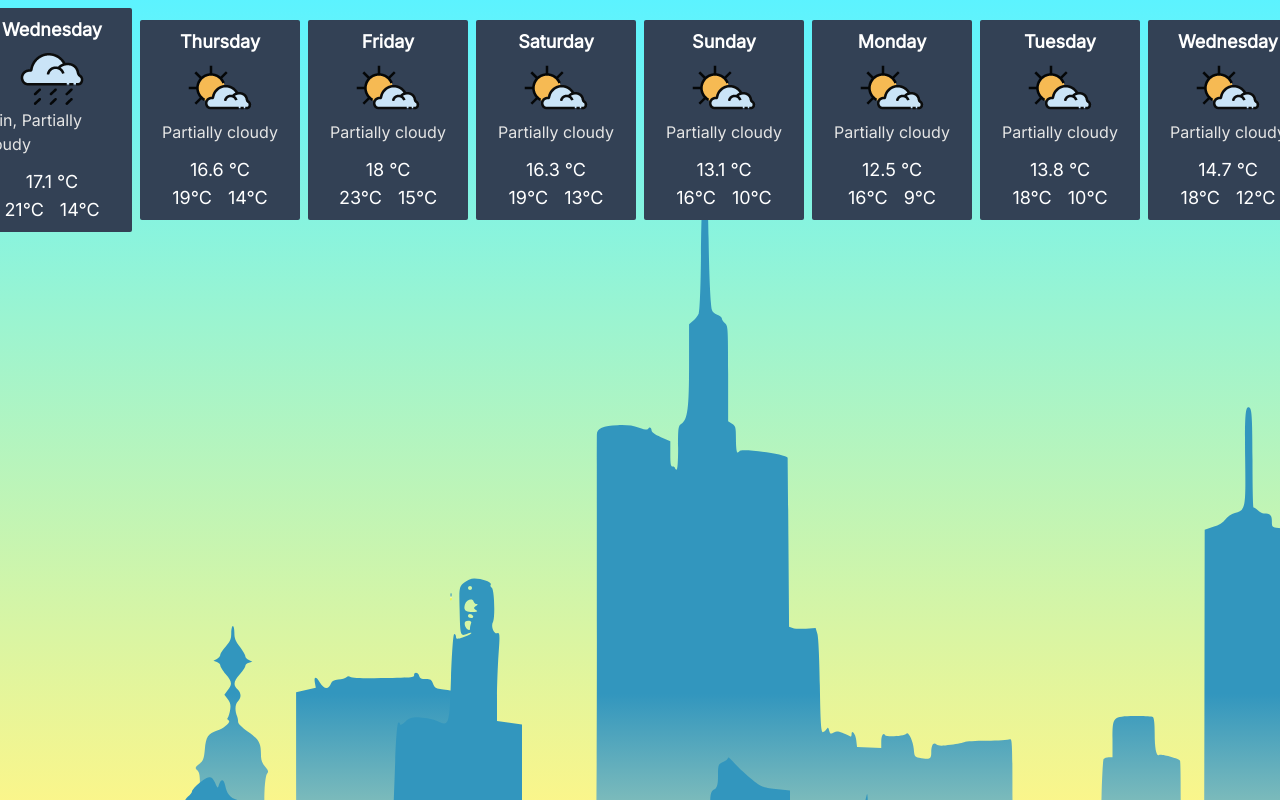
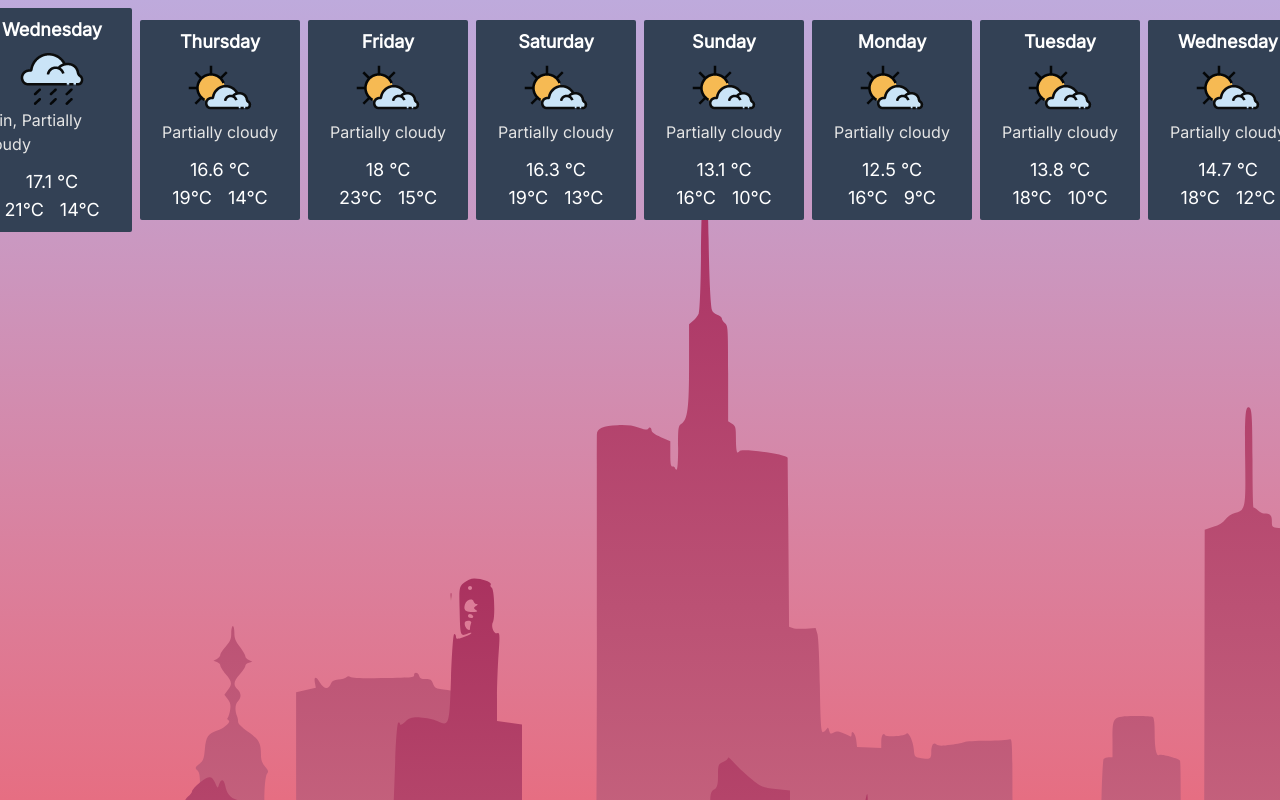
Before and after one commit to AngelBelmares/weather-app, a React (Vite) app: page / in a window 1280 px wide. Shown: the top 800 px of the page. Built offline with nearby package versions, Linux system fonts and the light colour scheme.

Commit message:
Refactor background component and add theme support

```diff
--- a/src/components/Background.tsx
+++ b/src/components/Background.tsx
@@ -1,28 +1,25 @@
 import { CitySVG1 } from './CitySVG1'
 import { CitySVG2 } from './CitySVG2'
+import { BackgroundProps } from '../types/weather'
 
-type Themes = 'morning' | 'noon' | 'evening' | 'night'
+export function Background ({ theme }: BackgroundProps): JSX.Element | null {
+  theme = 'evening'
 
-interface BackgroundProps {
-  theme: Themes
-}
-
-function getBackground (theme: Themes): string {
-  switch (theme) {
-    case 'morning':
-      return 'linear-gradient(180deg, rgba(92,243,255,1) 0%, rgba(247,240,71,0.6306897759103641) 100%)'
-    case 'noon':
-      return ''
-    case 'evening':
-      return ''
-    case 'night':
-      return ''
+  if (theme === 'morning') {
+    return <MorningBackground />
+  } else if (theme === 'noon') {
+    return <NoonBackground />
+  } else if (theme === 'evening') {
+    return <EveningBackground />
+  } else if (theme === 'night') {
+    return null
+  } else {
+    return null
   }
 }
 
-export function Background ({ theme }: BackgroundProps): JSX.Element {
-  const background = getBackground('morning')
-
+function MorningBackground (): JSX.Element {
+  const theme = 'morning'
   return (
     <div className='bg-white fixed -z-10 w-screen h-screen overflow-hidden'>
       <div style={{
@@ -31,17 +28,67 @@ export function Background ({ theme }: BackgroundProps): JSX.Element {
         margin: 0,
         padding: 0,
         height: '100vh',
-        background,
+        background: 'linear-gradient(180deg, rgba(92,243,255,1) 0%, rgba(247,240,71,0.6306897759103641) 100%)',
         backgroundPosition: 'center center'
       }}
       />
       <div />
       <div className='z-50 absolute h-full w-full -bottom-64 left-1/2 transform -translate-x-1/2 overflow-hidden'>
-        <CitySVG1 theme='morning' />
+        <CitySVG1 theme={theme} />
       </div>
       <div className='z-40 absolute h-full w-full -bottom-7 left-1/2 transform -translate-x-1/2 overflow-hidden'>
-        <CitySVG2 theme='morning' />
+        <CitySVG2 theme={theme} />
       </div>
     </div>
   )
 }
+
+function NoonBackground (): JSX.Element {
+  const theme = 'noon'
+  return (
+    <div className='bg-white fixed -z-10 w-screen h-screen overflow-hidden'>
+      <div style={{
+        position: 'absolute',
+        width: '100vw',
+        margin: 0,
+        padding: 0,
+        height: '100vh',
+        background: 'linear-gradient(180deg, rgba(50,206,254,0.63) 0%, rgba(198,244,255,0.9136029411764706) 100%)',
+        backgroundPosition: 'center center'
+      }}
+      />
+      <div />
+      <div className='z-50 absolute h-full w-full -bottom-64 left-1/2 transform -translate-x-1/2 overflow-hidden'>
+        <CitySVG1 theme={theme} />
+      </div>
+      <div className='z-40 absolute h-full w-full -bottom-7 left-1/2 transform -translate-x-1/2 overflow-hidden'>
+        <CitySVG2 theme={theme} />
+      </div>
+    </div>
+  )
+}
+
+function EveningBackground (): JSX.Element {
+  const theme = 'evening'
+  return (
+    <div className='bg-white fixed -z-10 w-screen h-screen overflow-hidden'>
+      <div style={{
+        position: 'absolute',
+        width: '100vw',
+        margin: 0,
+        padding: 0,
+        height: '100vh',
+        background: 'linear-gradient(180deg, rgba(190,170,220,1) 0%, rgba(230,110,130,1) 100%)',
+        backgroundPosition: 'center center'
+      }}
+      />
+      <div />
+      <div className='z-50 absolute h-full w-full -bottom-64 left-1/2 transform -translate-x-1/2 overflow-hidden'>
+        <CitySVG1 theme={theme} />
+      </div>
+      <div className='z-40 absolute h-full w-full -bottom-7 left-1/2 transform -translate-x-1/2 overflow-hidden'>
+        <CitySVG2 theme={theme} />
+      </div>
+    </div>
+  )
+}
--- a/src/components/CitySVG1.tsx
+++ b/src/components/CitySVG1.tsx
@@ -1,5 +1,20 @@
+import { Themes } from '../types/weather'
+
+function getGradient (theme: Themes): string {
+  switch (theme) {
+    case 'morning':
+      return 'url(#morningGrad1)'
+    case 'noon':
+      return 'url(#noonGrad1)'
+    case 'evening':
+      return 'url(#eveningGrad1)'
+    case 'night':
+      return ''
+  }
+}
+
 export function CitySVG1 ({ theme }: any): JSX.Element {
-  const color = theme === 'morning' ? '#186ea0' : '#ffffff'
+  const gradient = getGradient(theme)
 
   return (
     <svg
@@ -8,7 +23,17 @@ export function CitySVG1 ({ theme }: any): JSX.Element {
       preserveAspectRatio='xMidYMid meet'
     >
       <defs>
-        <linearGradient id='grad1' x1='0%' y1='0%' x2='0%' y2='100%'>
+        <linearGradient id='eveningGrad1' x1='0%' y1='0%' x2='0%' y2='100%'>
+          <stop offset='20%' style={{ stopColor: 'rgba(205,114,133,1)', stopOpacity: 1 }} />
+          <stop offset='100%' style={{ stopColor: 'rgba(170,50,95,1)', stopOpacity: 1 }} />
+        </linearGradient>
+
+        <linearGradient id='noonGrad1' x1='0%' y1='0%' x2='0%' y2='100%'>
+          <stop offset='30%' style={{ stopColor: 'rgba(198,244,255,1)', stopOpacity: 1 }} />
+          <stop offset='100%' style={{ stopColor: 'rgba(0,146,233,1)', stopOpacity: 1 }} />
+        </linearGradient>
+
+        <linearGradient id='morningGrad1' x1='0%' y1='0%' x2='0%' y2='100%'>
           <stop offset='20%' style={{ stopColor: 'rgba(255,244,0,1)', stopOpacity: 1 }} />
           <stop offset='40%' style={{ stopColor: 'rgba(255,252,182,1)', stopOpacity: 1 }} />
           <stop offset='70%' style={{ stopColor: 'rgba(50,150,190,1)', stopOpacity: 1 }} />
@@ -19,7 +44,7 @@ export function CitySVG1 ({ theme }: any): JSX.Element {
       </metadata>
       <g
         transform='translate(0.000000,640.000000) scale(0.100000,-0.100000)'
-        fill='url(#grad1)' stroke='none'
+        fill={gradient} stroke='none'
       >
         <path d='M7750 6250 c0 -5 5 -10 11 -10 5 0 7 5 4 10 -3 6 -8 10 -11 10 -2 0
 -4 -4 -4 -10z'
--- a/src/components/CitySVG2.tsx
+++ b/src/components/CitySVG2.tsx
@@ -1,5 +1,20 @@
+import { Themes } from '../types/weather'
+
+function getGradient (theme: Themes): string {
+  switch (theme) {
+    case 'morning':
+      return 'url(#morningGrad2)'
+    case 'noon':
+      return 'url(#noonGrad2)'
+    case 'evening':
+      return 'url(#eveningGrad2)'
+    case 'night':
+      return ''
+  }
+}
+
 export function CitySVG2 ({ theme }: any): JSX.Element {
-  const color = theme === 'morning' ? '#186ea0' : '#ffffff'
+  const gradient = getGradient(theme)
 
   return (
 
@@ -9,7 +24,15 @@ export function CitySVG2 ({ theme }: any): JSX.Element {
       preserveAspectRatio='xMidYMid meet'
     >
       <defs>
-        <linearGradient id='grad2' x1='0%' y1='0%' x2='0%' y2='100%'>
+        <linearGradient id='eveningGrad2' x1='0%' y1='0%' x2='0%' y2='100%'>
+          <stop offset='15%' style={{ stopColor: 'rgba(205,114,133,1)', stopOpacity: 1 }} />
+          <stop offset='100%' style={{ stopColor: 'rgba(170,50,100,1)', stopOpacity: 1 }} />
+        </linearGradient>
+        <linearGradient id='noonGrad2' x1='0%' y1='0%' x2='0%' y2='100%'>
+          <stop offset='10%' style={{ stopColor: 'rgba(198,244,255,1)', stopOpacity: 1 }} />
+          <stop offset='100%' style={{ stopColor: 'rgba(0,146,233,1)', stopOpacity: 1 }} />
+        </linearGradient>
+        <linearGradient id='morningGrad2' x1='0%' y1='0%' x2='0%' y2='100%'>
           <stop offset='10%' style={{ stopColor: 'rgba(255,244,0,1)', stopOpacity: 1 }} />
           <stop offset='20%' style={{ stopColor: 'rgba(255,252,182,1)', stopOpacity: 1 }} />
           <stop offset='50%' style={{ stopColor: 'rgba(50,150,190,1)', stopOpacity: 1 }} />
@@ -20,7 +43,7 @@ export function CitySVG2 ({ theme }: any): JSX.Element {
       </metadata>
       <g
         transform='translate(0.000000,640.000000) scale(0.100000,-0.100000)'
-        fill='url(#grad2)' stroke='none'
+        fill={gradient} stroke='none'
       >
         <path d='M4507 6394 c-14 -23 -18 -101 -21 -409 -2 -188 -8 -330 -14 -345 -5
     -14 -22 -35 -36 -47 l-26 -23 0 -258 c0 -279 -9 -351 -49 -378 -20 -14 -21
--- a/src/types/weather.ts
+++ b/src/types/weather.ts
@@ -24,3 +24,9 @@ export interface WeatherData {
 export interface WeatherTimeLineProps {
   weatherData: WeatherData[]
 }
+
+export type Themes = 'morning' | 'noon' | 'evening' | 'night'
+
+export interface BackgroundProps {
+  theme: Themes
+}
```
